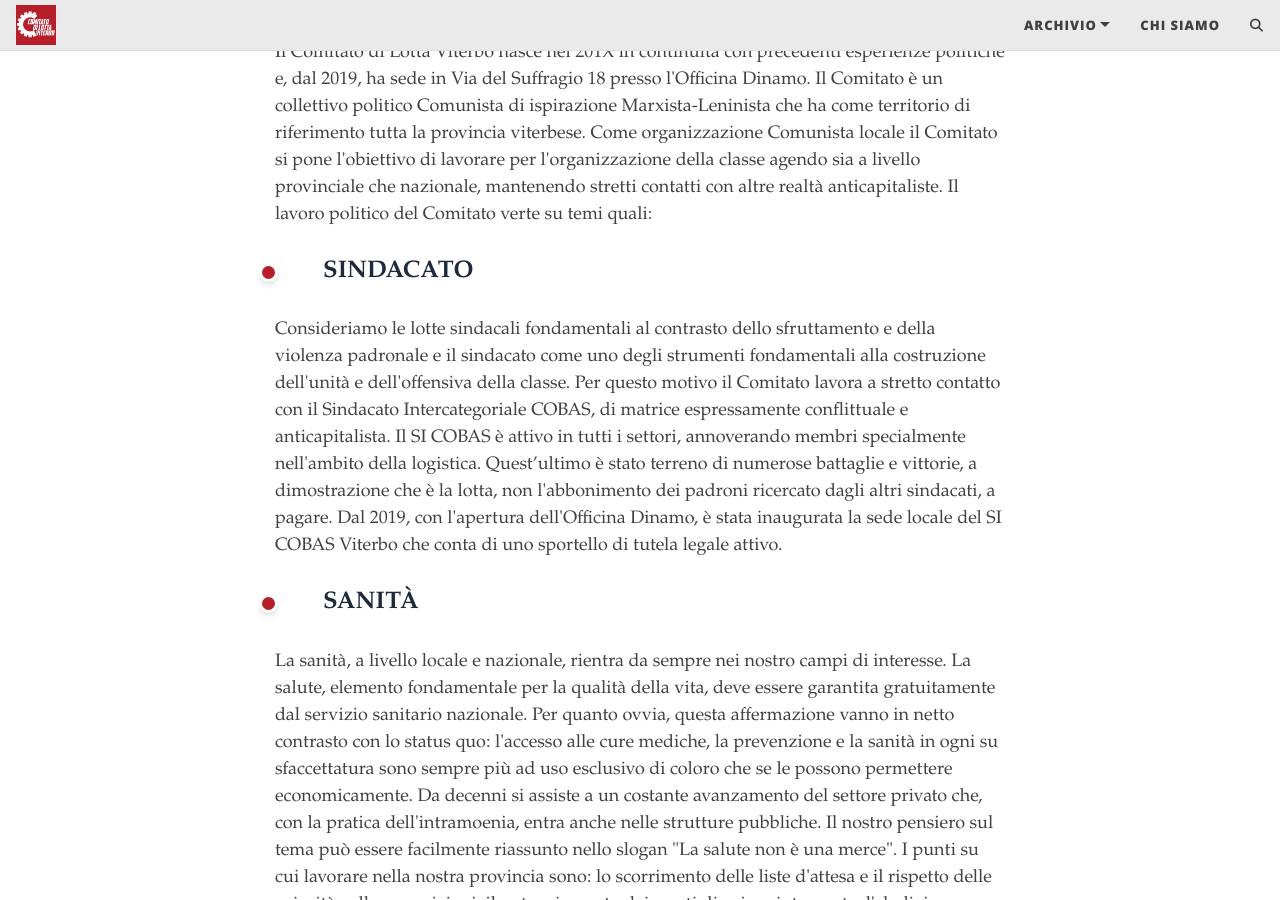
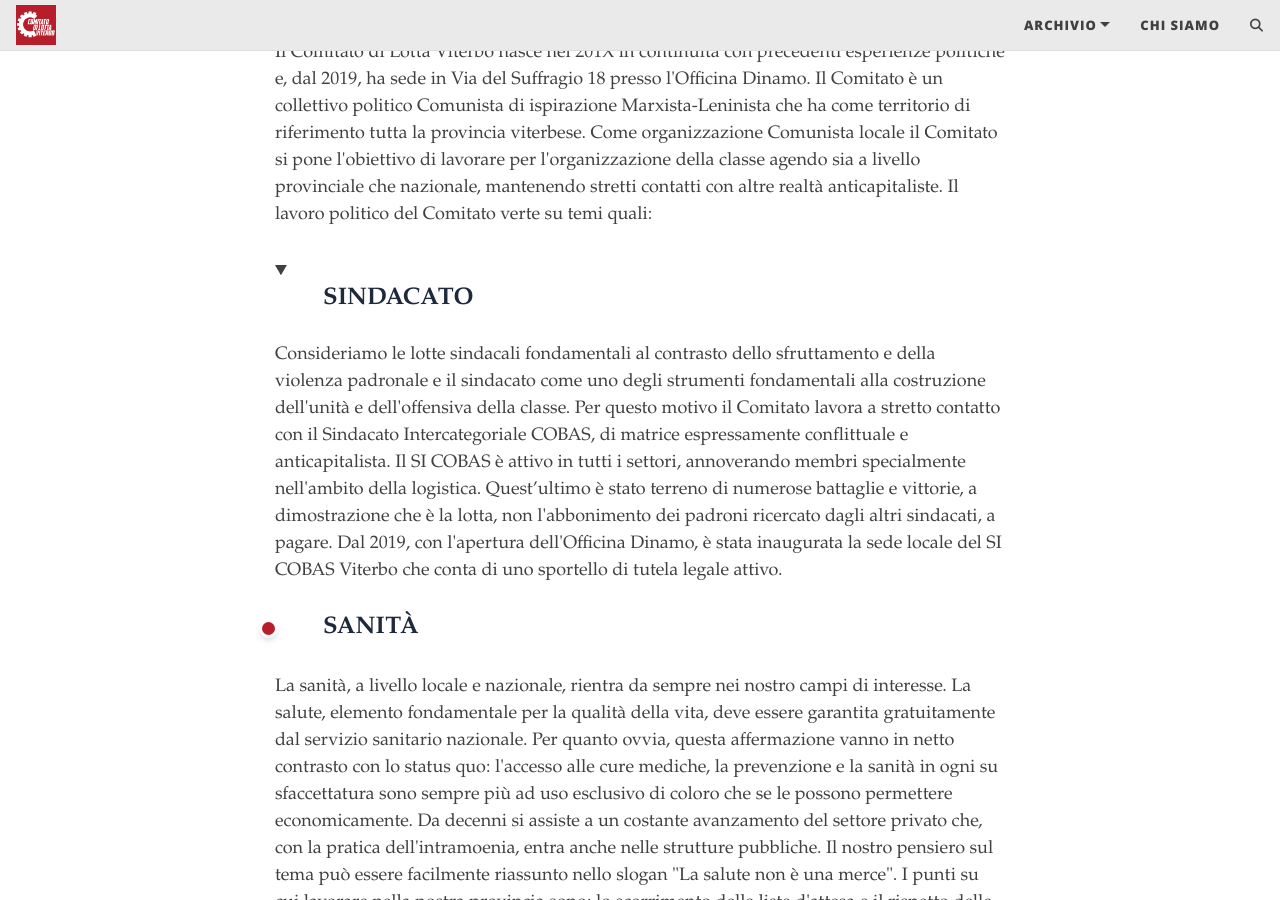
Before and after one commit to comlotvt/site, a Jekyll site: the page built from chi-siamo.md, in a window 1280 px wide and 900 px high, scrolled down 324 px. Built offline with Jekyll 4.4.1, drawn with Linux system fonts in a browser that asks for light colours; comment, search, counter and statistics services are not loaded.

Commit message:
Update chi-siamo.md

```diff
--- a/chi-siamo.md
+++ b/chi-siamo.md
@@ -7,7 +7,7 @@ css: "/assets/css/index.css"
 <p>Il Comitato di Lotta Viterbo nasce nel 201X in continuità con precedenti esperienze politiche e, dal 2019, ha sede in Via del Suffragio 18 presso l'Officina Dinamo. Il Comitato è un collettivo politico Comunista di ispirazione Marxista-Leninista che ha come territorio di riferimento tutta la provincia viterbese. Come organizzazione Comunista locale il Comitato si pone l'obiettivo di lavorare per l'organizzazione della classe agendo sia a livello provinciale che nazionale, mantenendo stretti contatti con altre realtà anticapitaliste. Il lavoro politico del Comitato verte su temi quali:</p>
 
 <details open ="">
-  <summary class="year-header">
+  <summary class="paragraph-header">
     <h2 class="year-title">SINDACATO</h2>
   </summary>
   <p>Consideriamo le lotte sindacali fondamentali al contrasto dello sfruttamento e della violenza padronale e il sindacato come uno degli strumenti fondamentali alla costruzione dell'unità e dell'offensiva della classe. Per questo motivo il Comitato lavora a stretto contatto con il Sindacato Intercategoriale COBAS, di matrice espressamente conflittuale e anticapitalista. Il SI COBAS è attivo in tutti i settori, annoverando membri specialmente nell'ambito della logistica. Quest’ultimo è stato terreno di numerose battaglie e vittorie, a dimostrazione che è la lotta, non l'abbonimento dei padroni ricercato dagli altri sindacati, a pagare. Dal 2019, con l'apertura dell'Officina Dinamo, è stata inaugurata la sede locale del SI COBAS Viterbo che conta di uno sportello di tutela legale attivo.</p>
```
